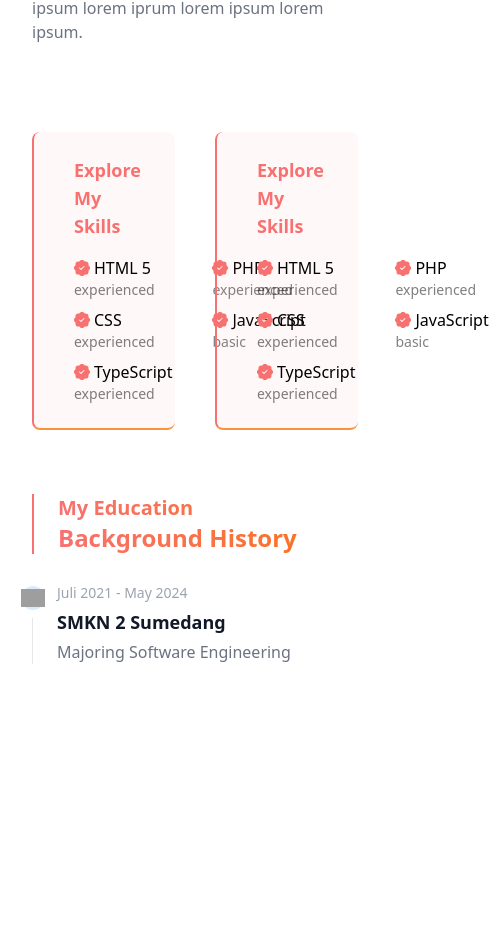
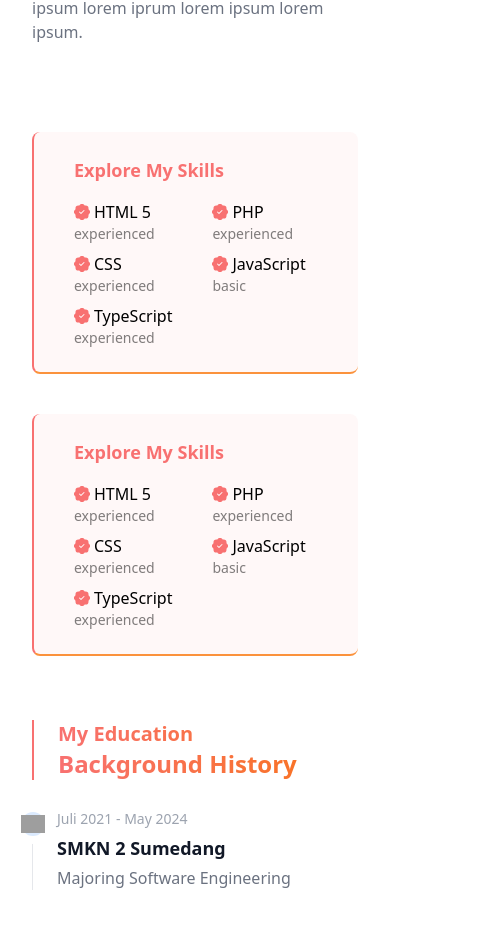
Before and after one commit to isyhfadilah/aisyahnurfadilah, a Next.js app: page /resume in a window 390 px wide. Shown: the part 958-1884 px from the top of the page, 489 px wide, since content can reach past the window. Before the commit the page ends 1686 px from the top, so only its background shows below. Built offline with nearby package versions, Linux system fonts and the light colour scheme; grey boxes are pictures that could not be loaded; a web font is replaced by a local one.

Commit message:
fix: grid on resume skill component

```diff
--- a/src/components/common/section/resume/skills.tsx
+++ b/src/components/common/section/resume/skills.tsx
@@ -5,7 +5,7 @@ export const ResumeSkills = () => {
   return (
     <section className="mb-16">
       <Container>
-        <div className="grid grid-cols-2 gap-10">
+        <div className="grid grid-cols-1 md:grid-cols-2 gap-10">
           <CardExperience />
           <CardExperience />
         </div>
--- a/src/shared/styles/app.css
+++ b/src/shared/styles/app.css
@@ -202,7 +202,7 @@
 .z-1{z-index:1;}
 .z-2{z-index:2;}
 .grid{display:grid;}
-.grid-cols-2{grid-template-columns:repeat(2,minmax(0,1fr));}
+.grid-cols-1{grid-template-columns:repeat(1,minmax(0,1fr));}
 .mx-auto{margin-left:auto;margin-right:auto;}
 .my{margin-top:1rem;margin-bottom:1rem;}
 .my-16{margin-top:4rem;margin-bottom:4rem;}
```
